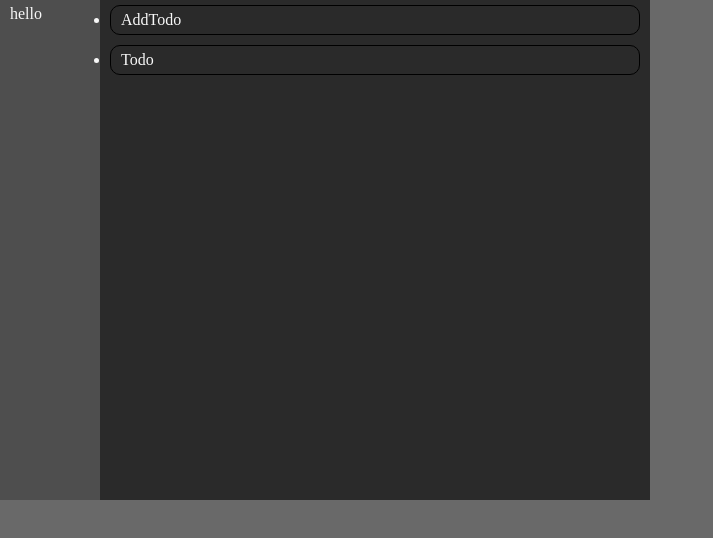
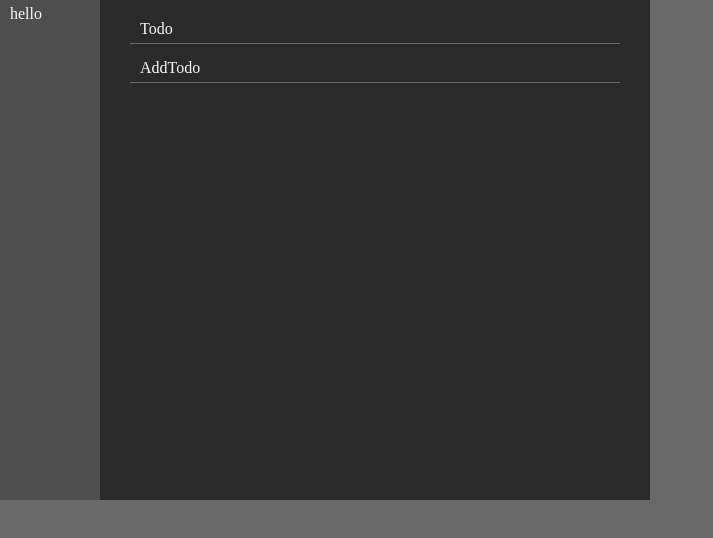
Before and after one commit to Lootmann/MineApps, a React (Create React App) app in the folder misc/chrome-extension/extension-with-react/chrome-ex-react/: page / in a window 1280 px wide. Shown: the top 538 px of the page, without its empty margins (0-713 px from the left). Built offline with nearby package versions, Linux system fonts and the light colour scheme.

Commit message:
misc: chrome-extension - Main(Sidebar, Todo) css

```diff
--- a/misc/chrome-extension/extension-with-react/chrome-ex-react/src/components/Main.tsx
+++ b/misc/chrome-extension/extension-with-react/chrome-ex-react/src/components/Main.tsx
@@ -1,18 +1,10 @@
-import React from "react";
 import "../styles/main.css";
-import { Todo, AddTodo } from "./Todo";
+import { TodoList } from "./Todo";
 
 export function Main() {
-  const renderTodo = (): React.ReactNode => {
-    return <Todo />;
-  };
-
   return (
     <main id="main">
-      <ul className="todo-list">
-        <AddTodo />
-        {renderTodo()}
-      </ul>
+      <TodoList />
     </main>
   );
 }
--- a/misc/chrome-extension/extension-with-react/chrome-ex-react/src/components/Todo.tsx
+++ b/misc/chrome-extension/extension-with-react/chrome-ex-react/src/components/Todo.tsx
@@ -1,6 +1,15 @@
 import React from "react";
 
 import "../styles/todo.css";
+
+export function TodoList() {
+  return (
+    <ul className="todo-list">
+      <Todo />
+      <AddTodo />
+    </ul>
+  );
+}
 
 export function Todo() {
   return <li className="todo">Todo</li>;
--- a/misc/chrome-extension/extension-with-react/chrome-ex-react/src/styles/todo.css
+++ b/misc/chrome-extension/extension-with-react/chrome-ex-react/src/styles/todo.css
@@ -1,4 +1,6 @@
 .todo-list {
+  padding: 10px 20px;
+
   display: flex;
   flex-direction: column;
   gap: 10px;
@@ -6,12 +8,14 @@
 
 .todo {
   padding: 5px 10px;
-  border: 1px solid black;
-  border-radius: 10px;
+  border-bottom: 1px solid var(--thin-gray);
+
+  list-style: none;
 }
 
 .addtodo {
   padding: 5px 10px;
-  border: 1px solid black;
-  border-radius: 10px;
+  border-bottom: 1px solid var(--thin-gray);
+
+  list-style: none;
 }
```
